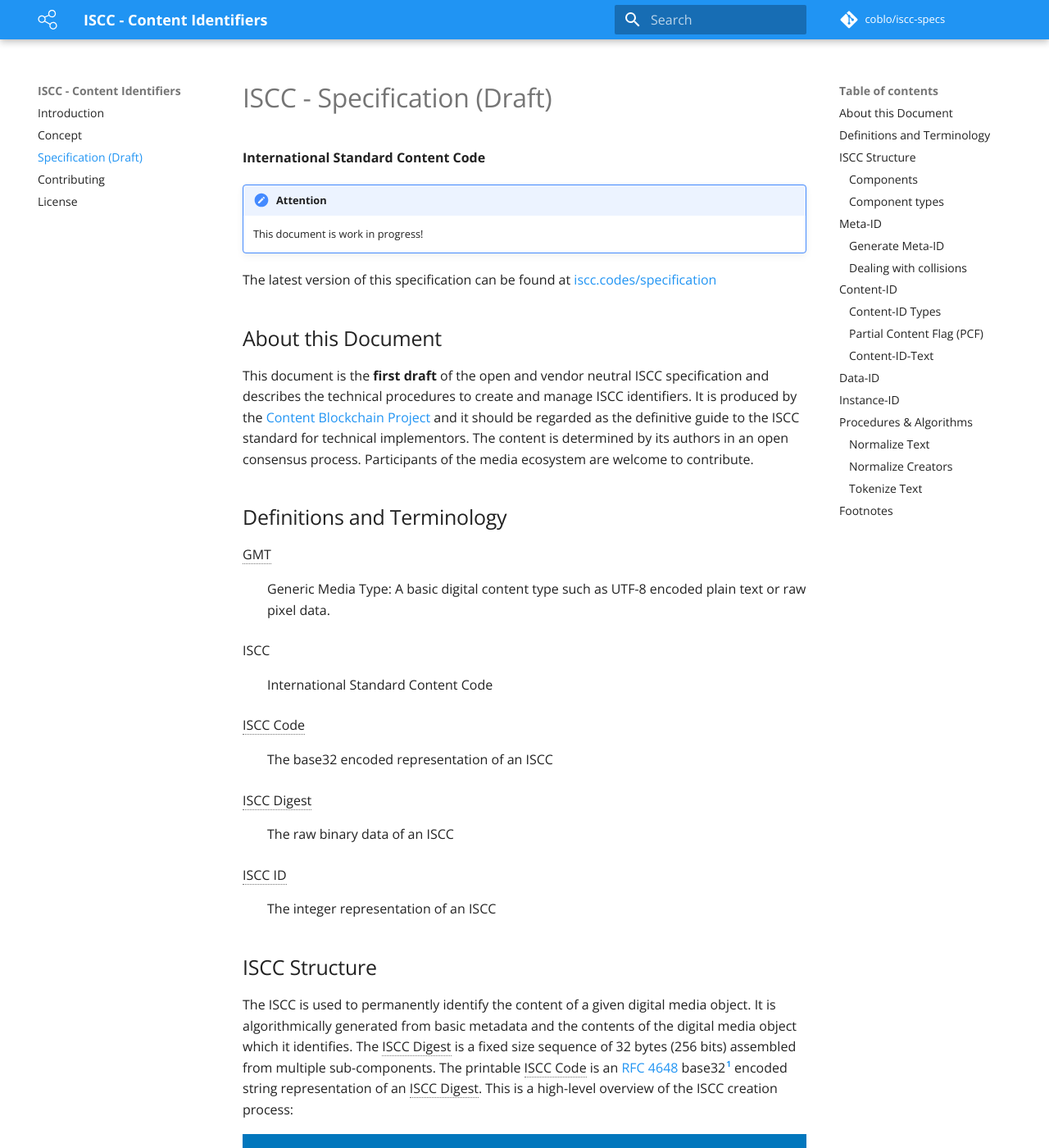
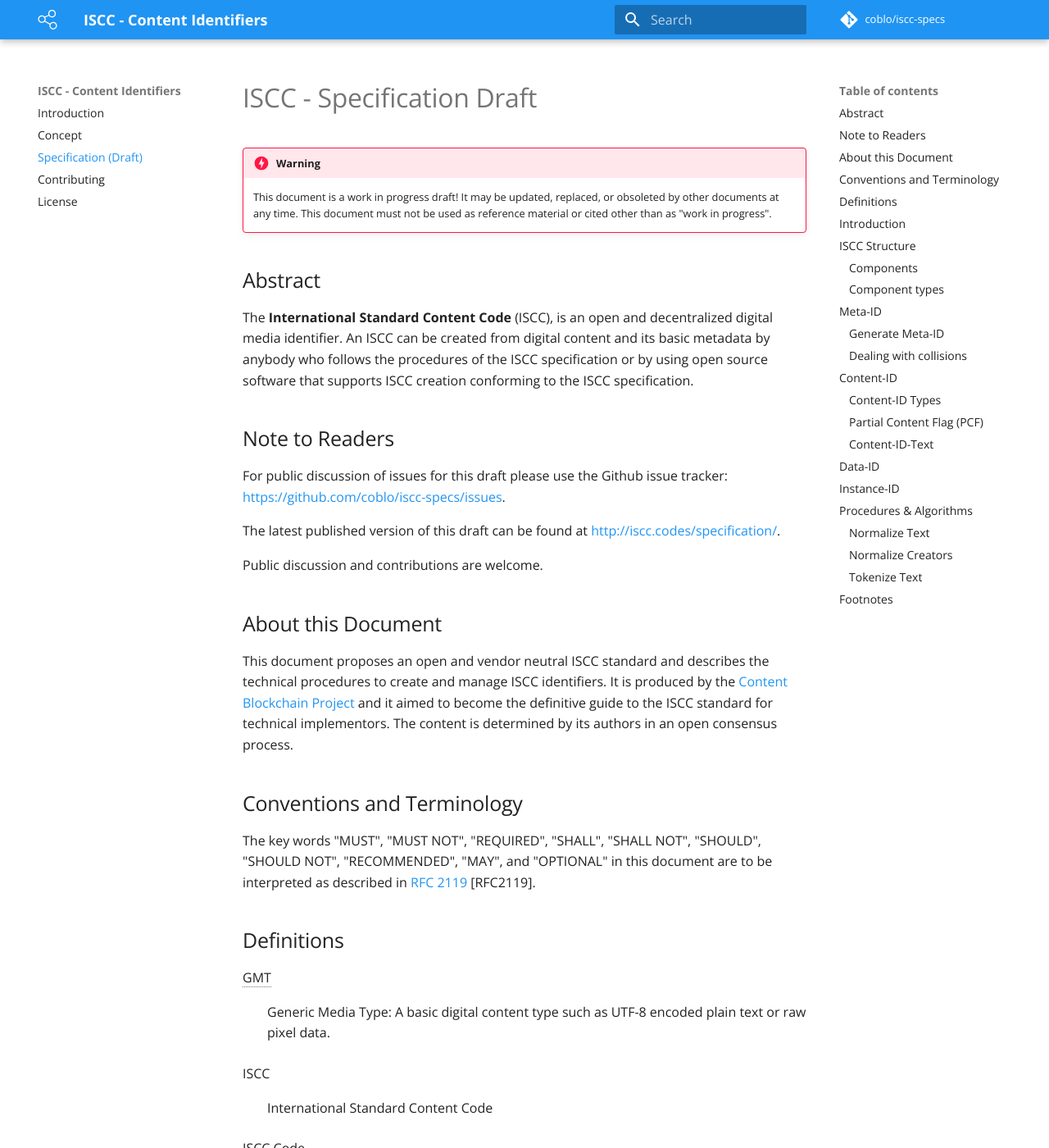
Before and after one commit to iscc/iscc-specs, an MkDocs documentation site: the page built from docs/specification.md, in a window 1280 px wide and 1400 px high. Shown: the whole window at 82% size. Built offline with MkDocs 1.6.1 and Material for MkDocs 9.7.7, drawn with Linux system fonts in a browser that asks for light colours; comment, search, counter and statistics services are not loaded; old or Windows-style settings are respelled for this version of MkDocs; some of the changed text lies outside the part shown.

Commit message:
Changes to front matter.

```diff
--- a/docs/specification.md
+++ b/docs/specification.md
@@ -2,21 +2,33 @@ title: ISCC - Specification
 description: Draft Specification of International Standard Content Codes
 authors: Titusz Pan
 
-# ISCC - Specification (Draft)
+# ISCC - Specification Draft
 
-**International Standard Content Code**
+!!! danger "Warning"
 
-!!! attention
+    This document is a work in progress draft! It may be updated, replaced, or obsoleted by other documents at any time. This document must not be used as reference material or cited other than as "work in progress".
 
-    This document is work in progress!
+## Abstract
 
-The latest version of this specification can be found at [iscc.codes/specification](http://iscc.codes/specification/)
+The **International Standard Content Code** (ISCC), is an open and decentralized digital media identifier. An ISCC can be created from digital content and its basic metadata by anybody who follows the procedures of the ISCC specification or by using open source software that supports ISCC creation conforming to the ISCC specification.
+
+## Note to Readers
+
+For public discussion of issues for this draft please use the Github issue tracker: <https://github.com/coblo/iscc-specs/issues>.
+
+The latest published version of this draft can be found at <http://iscc.codes/specification/>.
+
+Public discussion and contributions are welcome.
 
 ## About this Document
 
-This document is the **first draft** of the open and vendor neutral ISCC specification and describes the technical procedures to create and manage ISCC identifiers. It is produced by the [Content Blockchain Project](https://content-blockchain.org) and it should be regarded as the definitive guide to the ISCC standard for technical implementors. The content is determined by its authors in an open consensus process. Participants of the media ecosystem are welcome to contribute.
+This document proposes an open and vendor neutral ISCC standard and describes the technical procedures to create and manage ISCC identifiers. It is produced by the [Content Blockchain Project](https://content-blockchain.org) and it aimed to become the definitive guide to the ISCC standard for technical implementors. The content is determined by its authors in an open consensus process.
 
-## Definitions and Terminology
+## Conventions and Terminology
+
+The key words "MUST", "MUST NOT", "REQUIRED", "SHALL", "SHALL NOT", "SHOULD", "SHOULD NOT", "RECOMMENDED", "MAY", and "OPTIONAL" in this document are to be interpreted as described in [RFC 2119](https://tools.ietf.org/html/rfc2119) [RFC2119].
+
+## Definitions
 
 GMT
 :	Generic Media Type: A basic digital content type such as UTF-8 encoded plain text or raw pixel data.
@@ -33,9 +45,13 @@ ISCC Digest
 ISCC ID
 :	The integer representation of an ISCC
 
+## Introduction
+
+The ISCC aims to permanently identify the content of a given digital media object at multiple levels of *granularity*. It is algorithmically generated from basic metadata and the contents of the digital media object which it identifies. It is designed for being registered and stored on a public decentralized blockchain. An ISCC for a media object can be created by anybody, not just by the author or publisher of a content or by a centralized registrar. By itself the ISCC does not make any statement or claim about authorship or ownership of the identified content.
+
 ## ISCC Structure
 
-The ISCC is used to permanently identify the content of a given digital media object. It is algorithmically generated from basic metadata and the contents of the digital media object which it identifies. The ISCC Digest is a fixed size sequence of 32 bytes (256 bits) assembled from multiple sub-components. The printable ISCC Code is an [RFC 4648](https://tools.ietf.org/html/rfc4648#section-6) base32[^base32] encoded string representation of an ISCC Digest. This is a high-level overview of the ISCC creation process:
+The ISCC Digest is a fixed size sequence of 32 bytes (256 bits) assembled from multiple sub-components. The printable ISCC Code is an [RFC 4648](https://tools.ietf.org/html/rfc4648#section-6) base32[^base32] encoded string representation of an ISCC Digest. This is a high-level overview of the ISCC creation process:
 
 ![iscc-creation-process](images/iscc-creation-process.svg)
 
@@ -231,7 +247,6 @@ We define a text normalization function that is specific to our application. It
 ## Footnotes
 
 [^base32]: **Base Encoding:** The final base encoding of this specification might change before version 1. Base32 was chosen because it is a widely accepted standard and has implementations in most popular programming languages. It is url safe, case insensitive and encodes the ISCC octets to a fixed size alphanumeric string. The predictable size of the encoding is a property that we need for composition and decomposition of components without having to rely on a delimiter (hyphen) in the ISCC code representation. We might change to a non standard base62, mixed case encoding to create shorter ISCC codes before the final version 1 specification.
-
 [^component-length]: **Components structure:** We might switch to a different base structure for components. For example we might use a variable length header and a bigger 8-byte body. The header would only be carried in the encoded representation and applications could use full 64-bit space per component. As similarity searches accross different components make no sense, the type information contained in the header of each component can be safely ignored after an ISCC has been decomposed and internaly typed by an application.
 
 [^creators]: **Meta-ID creators field:** We have tested multiple normalization strategies for *creators* metadata and it works fairly well. The optional `creators`-field is a strong discriminator when dealing with similar title texts. But our tests indicate that the main problem for a generic conent identifier is in the semantic ambiguity of the `creators`-field accross industries. For example, who would you list as the creators of a movie, the directors, writers, main actors? Would you list some of them or if not how do you decide whom you will list. We will do some more evaluation and might remove the `creators`-field altogether for the final version 1 specification. All disambiguation of similar title data would then have to move to the `extra`-field.
```
